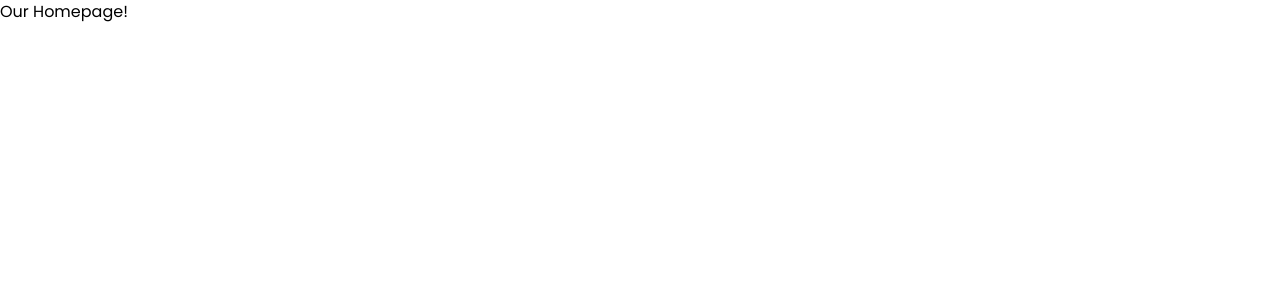
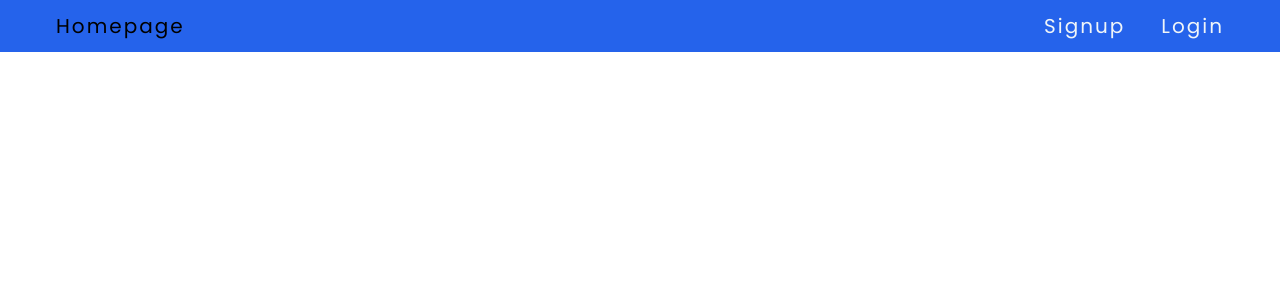
Before and after one commit to kawojue/user-registration, a React (Vite) app in the folder starter/: page / in a window 1280 px wide. Shown: the top 300 px of the page. Built offline with nearby package versions, Linux system fonts and the light colour scheme.

Commit message:
[add] navbar

```diff
--- a/starter/src/components/Home.tsx
+++ b/starter/src/components/Home.tsx
@@ -1,8 +1,26 @@
+import userContext from "../hooks/Context"
+
 const Home: React.FC = () => {
+    const { Link } = userContext()
+
     return (
-        <>
-            Our Homepage!
-        </>
+        <main className="homepage">
+            <nav className="navbar">
+                <article className="nav-center">
+                    <div>
+                        <p>Homepage</p>
+                    </div>
+                    <ul>
+                        <li>
+                            <Link to="/signup">Signup</Link>
+                        </li>
+                        <li>
+                            <Link to="/login">Login</Link>
+                        </li>
+                    </ul>
+                </article>
+            </nav>
+        </main>
     )
 }
 
```
